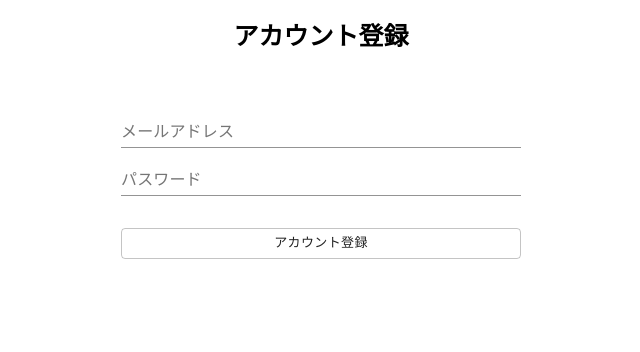
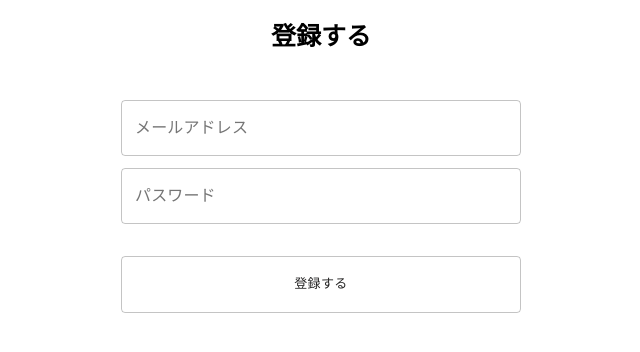
Before and after one commit to tam-t-3/Graph-App-Prd, a React (Create React App) app: page /signup in a window 1280 px wide. Shown: the top 352 px of the page, without its empty margins (319-959 px from the left). Built offline with nearby package versions, Linux system fonts and the light colour scheme; no server answers.

Commit message:
Fixed SignUp.tsx UI

```diff
--- a/src/Auth/SignUp.tsx
+++ b/src/Auth/SignUp.tsx
@@ -3,6 +3,12 @@ import { AuthContext } from "./AuthProvider";
 import  { Button, TextField } from "@material-ui/core";
 import { navigation, aboutTxt } from "../Constants/Strings";
 import { withRouter } from "react-router";
+
+const Style: React.CSSProperties = {
+  color: "#262525",
+  background: "",
+  padding: "16px",
+};
 
 const SignUp: React.FC = () => {
   const { signup } = useContext(AuthContext);
@@ -32,20 +38,25 @@ const SignUp: React.FC = () => {
       <form onSubmit={handleSubmit}>
         <label>
           <TextField fullWidth={true} id="standard-basic" label={aboutTxt.mail}
+            variant="outlined"
             name="email"
             type="email"
             value={email}
             onChange={handleEmail}
-            placeholder="メールアドレスを入力してください"
+            placeholder="メールアドレス"
           />
         </label>
+
+        <div className="module-spacer--extra-small"/>
+
         <label>
           <TextField fullWidth={true} id="standard-basic" label={aboutTxt.password}
+          variant="outlined"
           name="password"
           type="password"
           value={password}
           onChange={handlePassword}
-          placeholder="パスワードを設定してください"
+          placeholder="パスワード"
           />
         </label>
 
@@ -53,7 +64,9 @@ const SignUp: React.FC = () => {
 
         <div className="center">
 
-        <Button size="small" variant="outlined" type="submit" fullWidth={true}>{navigation.signUp}</Button>
+        <Button size="small" variant="outlined" type="submit" fullWidth={true}
+          style={Style}
+        >{navigation.signUp}</Button>
         </div>
     </form>
   </div>
--- a/src/Constants/Strings.ts
+++ b/src/Constants/Strings.ts
@@ -1,7 +1,7 @@
 export const navigation = {
   menu: "メニュー",
-  signUp: "アカウント登録",
-  testSignIn: "テストユーザー ログイン",
+  signUp: "登録する",
+  testSignIn: "テストユーザーログイン",
   logIn: "ログイン",
   logOut: "ログアウト"
 };
```
Also changed, not shown: 1 other file (tests, documents, lock files or other folders).
